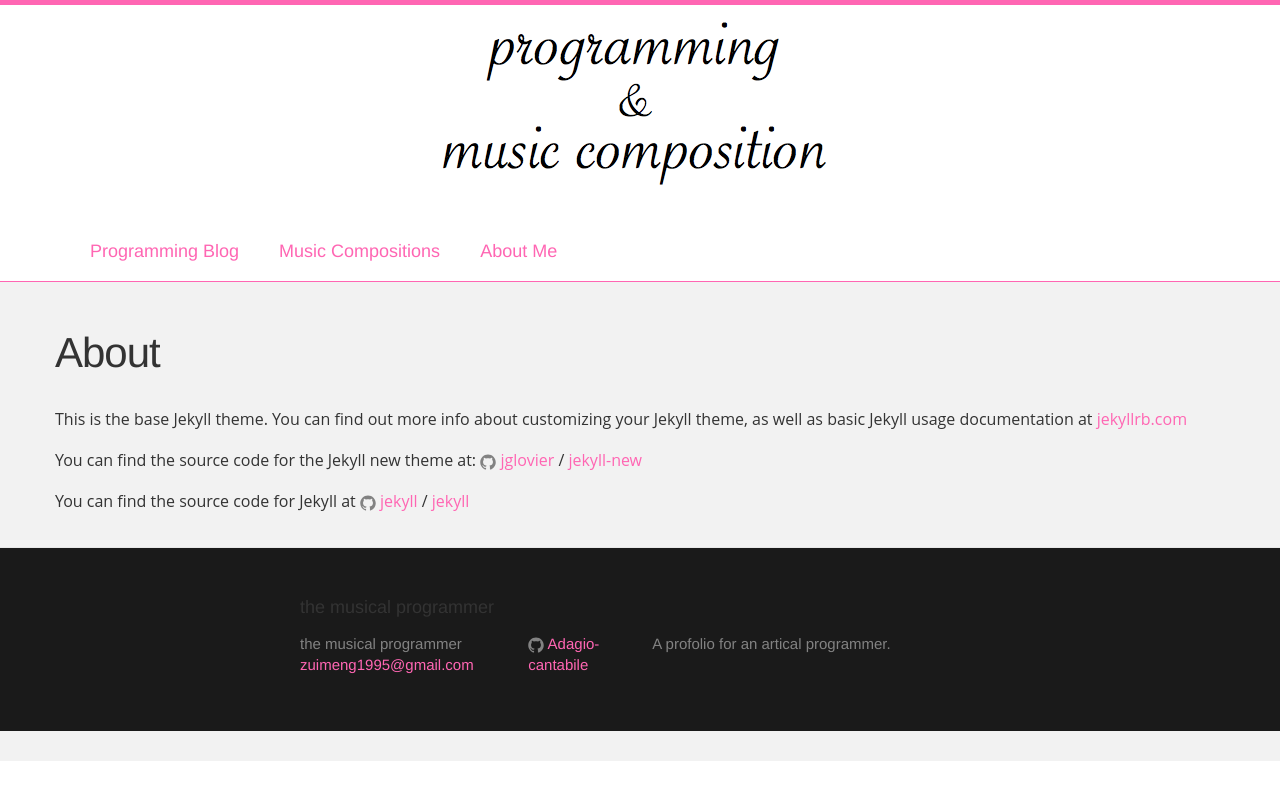
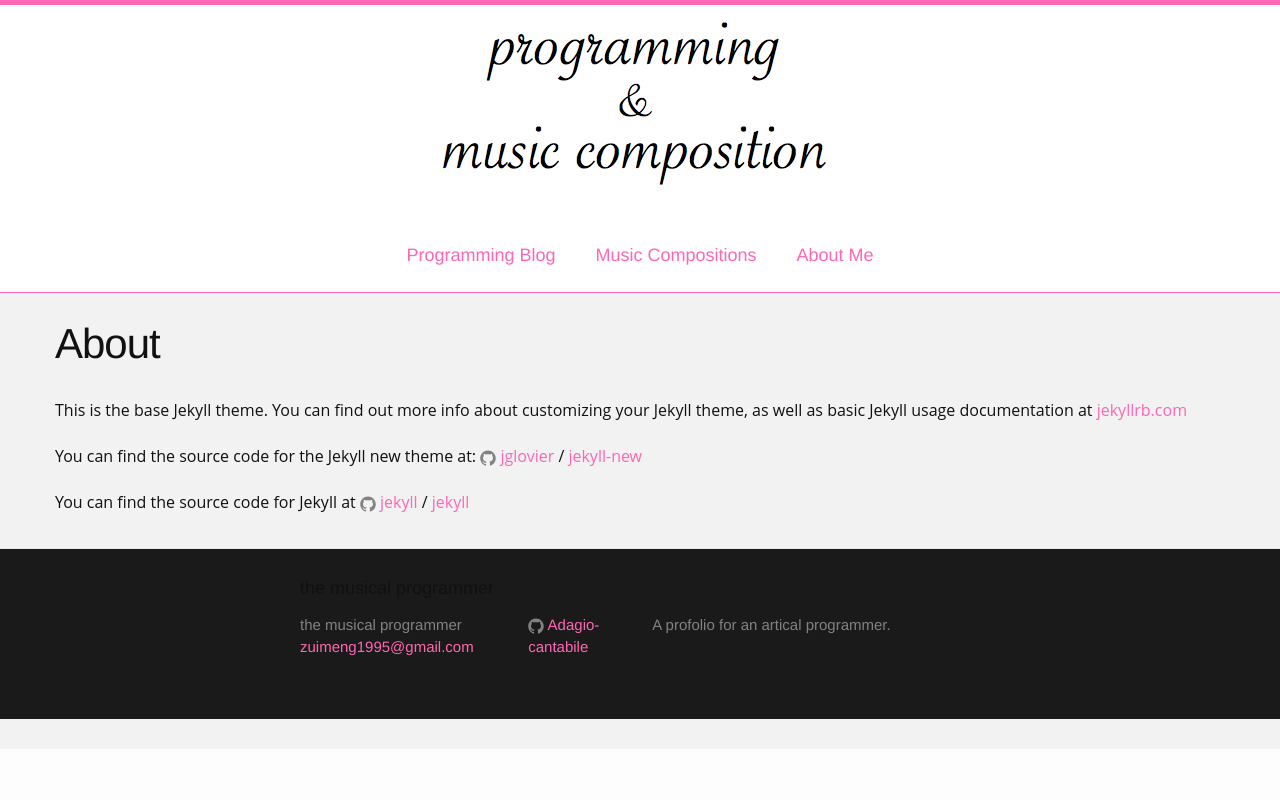
Before and after one commit to yc550370460/dukedukeduke.github.io, a Jekyll site: the page built from about.md, in a window 1280 px wide. Shown: the top 800 px of the page. Built offline with Jekyll 4.4.1, drawn with Linux system fonts in a browser that asks for light colours; nearby versions of some CDN libraries.

```diff
--- a/_includes/head.html
+++ b/_includes/head.html
@@ -6,10 +6,11 @@
   <title>{% if page.title %}{{ page.title | escape }}{% else %}{{ site.title | escape }}{% endif %}</title>
   <meta name="description" content="{% if page.excerpt %}{{ page.excerpt | strip_html | strip_newlines | truncate: 160 }}{% else %}{{ site.description }}{% endif %}">
 
+  <link rel="stylesheet" href="http://maxcdn.bootstrapcdn.com/bootstrap/3.3.6/css/bootstrap.min.css">
+  <link rel="stylesheet" href="https://maxcdn.bootstrapcdn.com/font-awesome/4.5.0/css/font-awesome.min.css">
+  <script src="http://maxcdn.bootstrapcdn.com/bootstrap/3.3.6/js/bootstrap.min.js"></script>
+  <!-- should put bootstrap before main style sheet, or it't hard to override  -->
   <link rel="stylesheet" href="{{ "/css/main.css" | prepend: site.baseurl }}">
   <link rel="canonical" href="{{ page.url | replace:'index.html','' | prepend: site.baseurl | prepend: site.url }}">
   <link rel="alternate" type="application/rss+xml" title="{{ site.title }}" href="{{ "/feed.xml" | prepend: site.baseurl | prepend: site.url }}">
-  <link rel="stylesheet" href="http://maxcdn.bootstrapcdn.com/bootstrap/3.3.6/css/bootstrap.min.css">
-  <link rel="stylesheet" href="https://maxcdn.bootstrapcdn.com/font-awesome/4.5.0/css/font-awesome.min.css">
-  <script src="http://maxcdn.bootstrapcdn.com/bootstrap/3.3.6/js/bootstrap.min.js"></script>
 </head>
--- a/_includes/header.html
+++ b/_includes/header.html
@@ -6,7 +6,7 @@
 
   <div class="container" style="text-align:center">
     <div class="navbar" style="margin-bottom:0;border:0">
-    <ul class="navbar-nav nav" style="text-align:center;width:100%;margin:auto">
+    <ul class="navbar-nav nav header-nav">
     <li><a href="{{ site.baseurl }}/index.html" class="button nav-button">Programming Blog</a></li>
     <li><a href="#" class="button nav-button">Music Compositions</a></li>
     <li class="trigger">
--- a/_sass/_base.scss
+++ b/_sass/_base.scss
@@ -94,15 +94,15 @@
  * Links
  */
 a {
-    color: $brand-color !important;
-    text-decoration: none !important;
+    color: $brand-color;
+    text-decoration: none;
 
     &:visited {
-        color: $brand-color !important;
+        color: $brand-color;
     }
 
     &:hover {
-        color: $text-color; //buttons will override this
+        color: $brand-color; //buttons will override this
         text-decoration: underline;
     }
 }
@@ -138,11 +138,19 @@
     color: $brand-color;
     border: 2px solid $brand-color;
     padding: 8px;
+    border-radius: 2px;
     &:hover {
 	background-color: $brand-color;
-	color: white;
-	transition: 0.8s;
+	color: white !important;
+        transition: 0.8s;
     }
+}
+
+.header-nav {
+    text-align:center;
+    display: inline-block;
+    float: none;
+    margin: 0;
 }
 
 .nav-button{
@@ -157,6 +165,21 @@
     }
     &:visited {
     	background-color: white !important;
+    }
+}
+
+.social-network-list {
+    margin-left: 0;
+    display: inline-block;
+}
+
+.social-network {
+    height: 40px;
+    width: 60px;;
+    text-align:center;
+    &:hover {
+         opacity: 0.75;
+         transition: opacity 0.8s;
     }
 }
 
```
Also changed, not shown: index.html (+8 -2 lines), 1 other file.
